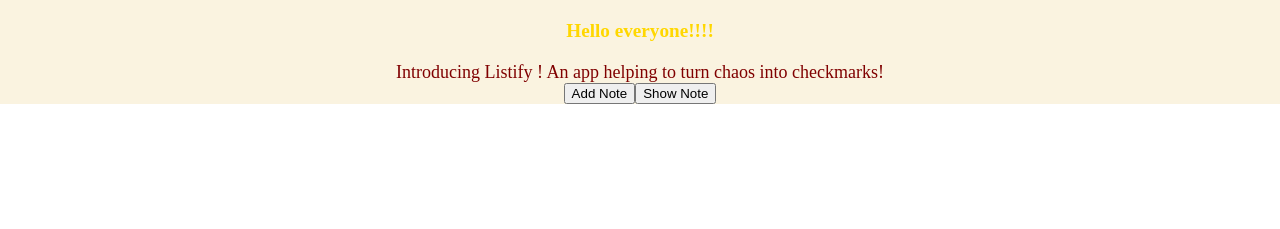
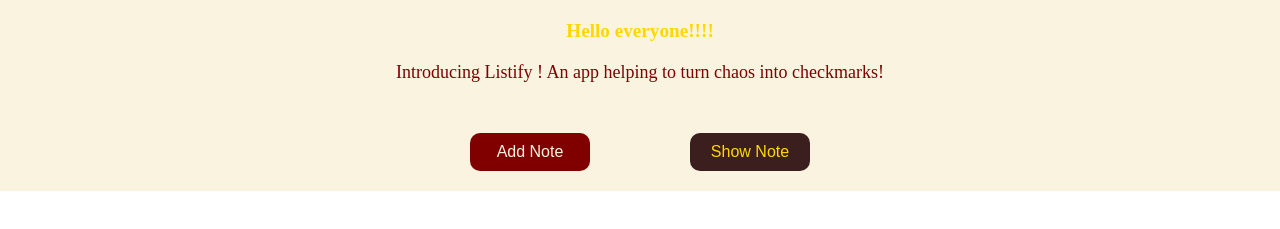
Before and after one commit to AditiNaldurgkar/listify, a React app: page / in a window 1280 px wide. Shown: the part 353-582 px from the top of the page. Built offline with nearby package versions, Linux system fonts and the light colour scheme.

Commit message:
btns added

```diff
--- a/src/home/home.css
+++ b/src/home/home.css
@@ -23,3 +23,29 @@
 .bodyhome{
     text-align: center;
 }
+.addbtn{
+    width: 120px;
+    background-color: #800000;
+    color:#FAF3E0;
+    font-size: medium;
+    padding: 10px;
+    border-radius: 10px;
+    margin: 20px;
+    margin-right: 50px;
+    border: none;
+    margin-top: 50px;
+    cursor: pointer;
+}
+.showbtn{
+    width: 120px;
+    background-color:#3B1F1F;
+    color:#FFD700;
+    font-size: medium;
+    padding: 10px;
+    border-radius: 10px;
+    margin: 20px;
+    margin-top: 50px;
+    margin-left: 50px;
+    border: none;
+    cursor: pointer;
+}
```
